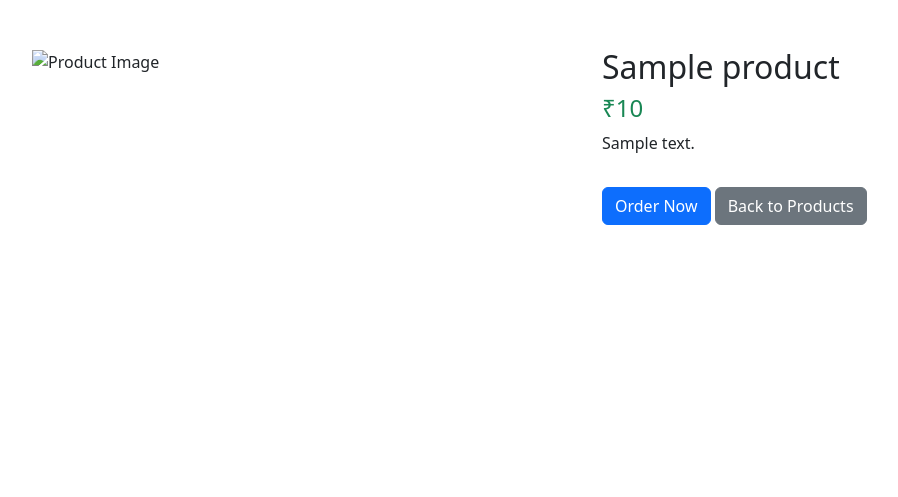
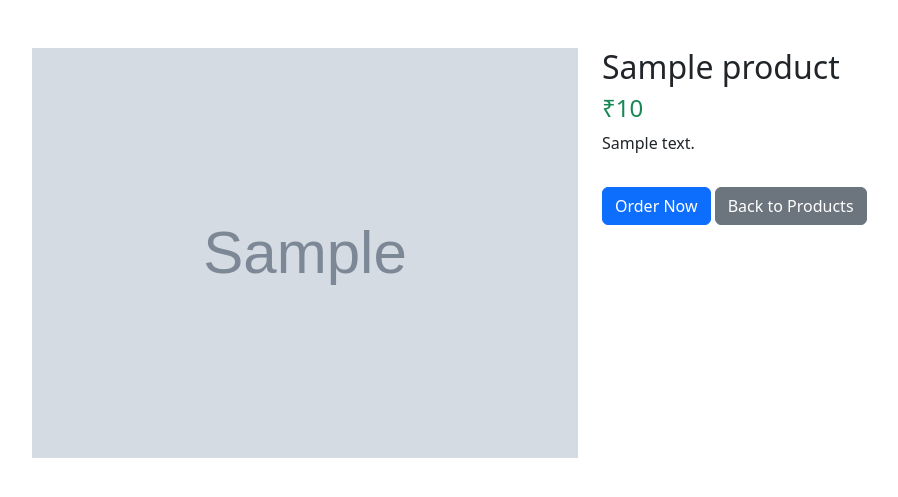
Before and after one commit to 69-frosty-69/handmade-craft, a PHP site: page /product.php?id=1 in a window 1280 px wide. Shown: the part 56-553 px from the top of the page, without its empty margins (50-948 px from the left). Run offline with PHP 8.4, Linux system fonts and the light colour scheme; tables that the repository leaves empty or names only in its code hold one stand-in row (values such as "Sample post"); grey boxes marked "Sample" are stand-in pictures; some libraries are stand-ins or nearby versions.

Commit message:
Updated Products Detail page for showing image from database

```diff
--- a/public/product.php
+++ b/public/product.php
@@ -1,5 +1,7 @@
 <?php
 require_once "../config/db.php";
+
+
 
 // Check if ID is set in URL
 if (!isset($_GET['id']) || !is_numeric($_GET['id'])) {
@@ -30,18 +32,22 @@ if (!$product) {
 </head>
 <body>
 
-<!-- ✅ Navbar -->
+<!--  Navbar -->
 <nav class="navbar navbar-expand-lg navbar-dark bg-dark">
     <div class="container">
         <a class="navbar-brand" href="index.php">Handmade Crafts</a>
     </div>
 </nav>
 
-<!-- ✅ Product Details -->
+<!--  Product Details -->
 <div class="container mt-5">
     <div class="row">
         <div class="col-md-6">
-            <img src="https://via.placeholder.com/500" class="img-fluid" alt="Product Image">
+            <?php if ($product["image"]): ?>
+                        <img src="../uploads/<?= htmlspecialchars($product["image"]) ?>" class="card-img-top" alt="Product Image">
+                    <?php else: ?>
+                        <img src="https://via.placeholder.com/400x300?text=No+Image" class="card-img-top" alt="No image">
+                    <?php endif; ?>
         </div>
         <div class="col-md-6">
             <h2><?= htmlspecialchars($product['name']) ?></h2>
```
